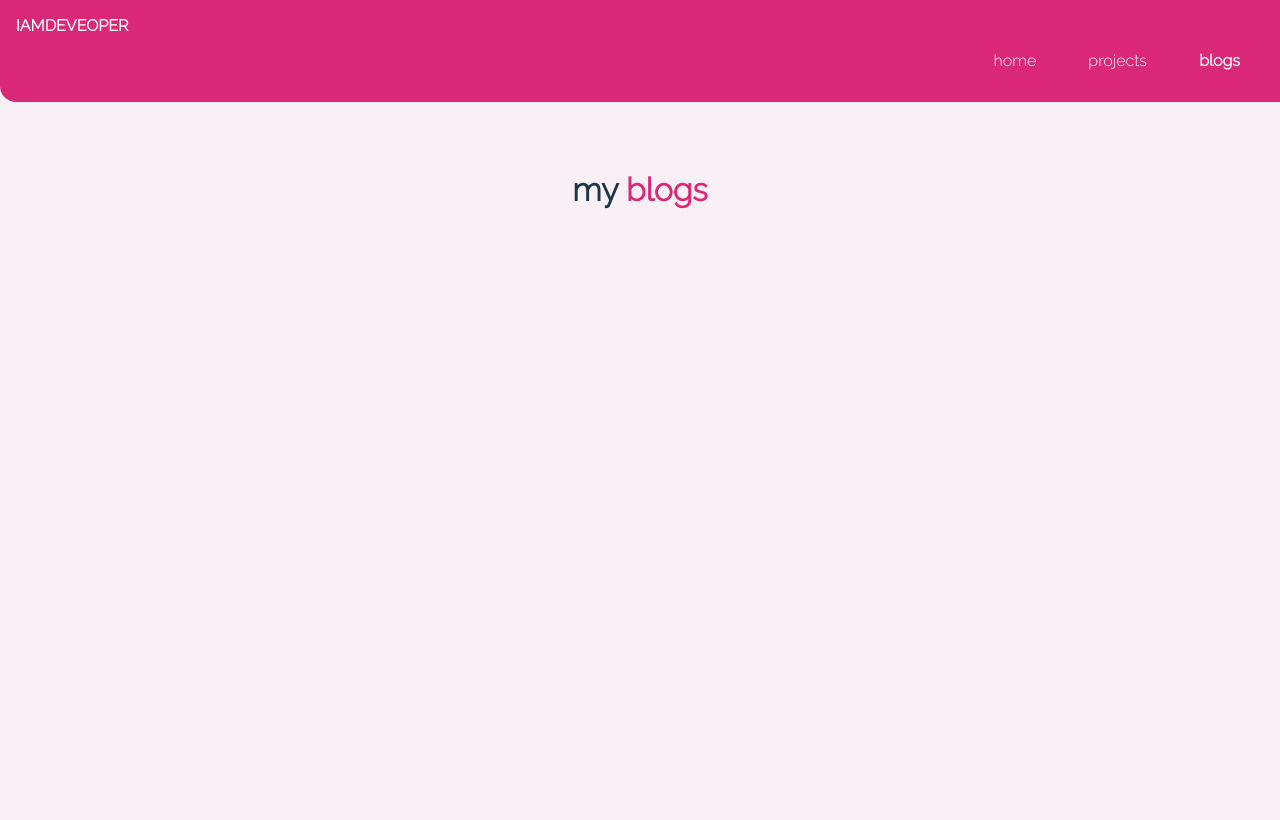
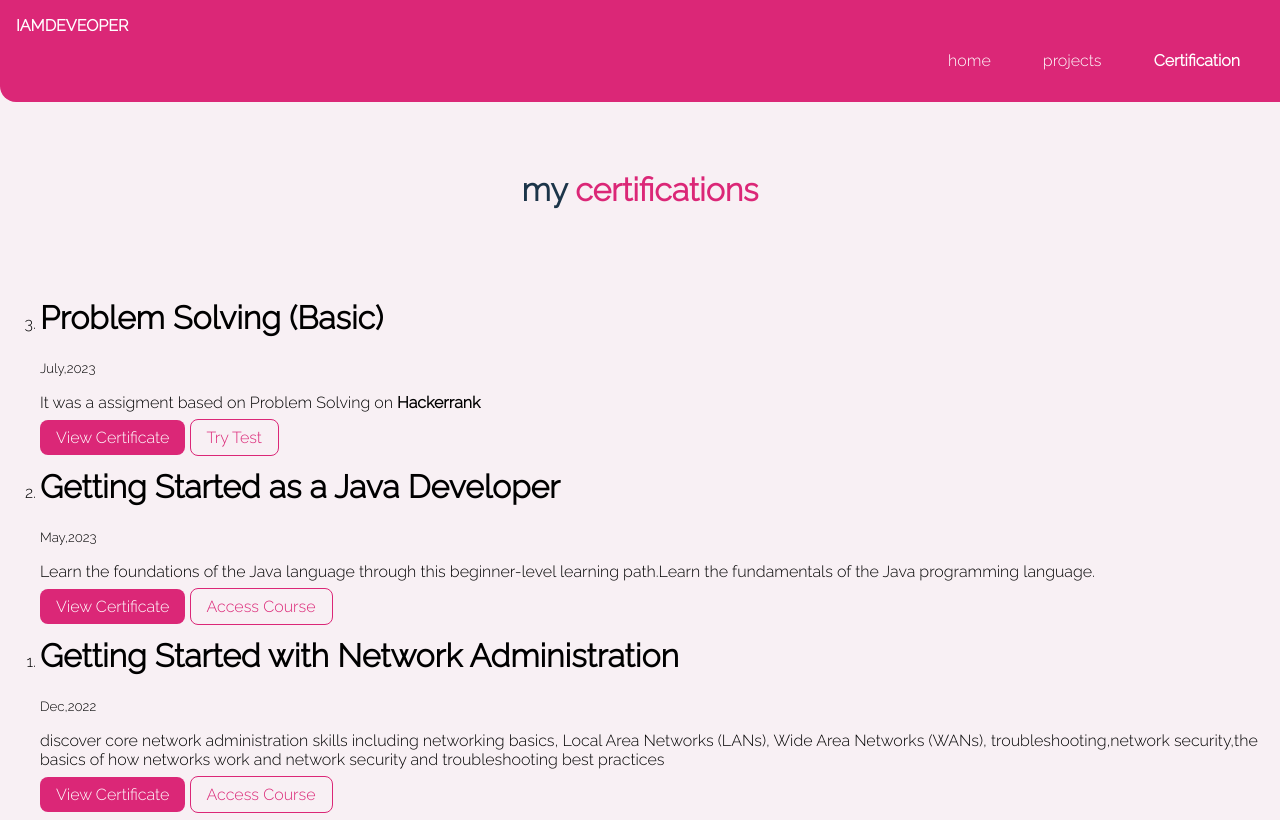
Before and after one commit to aditya11900/1web, a plain HTML site: page ls/blogs.html in a window 1280 px wide. Drawn offline with Linux system fonts and the light colour scheme.

Commit message:
added some certificated and projects

```diff
--- a/ls/blogs.html
+++ b/ls/blogs.html
@@ -4,7 +4,7 @@
     <meta charset="UTF-8">
     <meta http-equiv="X-UA-Compatible" content="IE=edge">
     <meta name="viewport" content="width=device-width, initial-scale=1.0">
-    <title>Blogs</title>
+    <title>Certifications</title>
     <link rel="stylesheet" href="./style.css">
 </head>
 <body>
@@ -18,12 +18,36 @@
             <a class="link" href="./projects.html">projects</a>
         </li>
         <li class="list-item-inline">
-            <a class="link link-active" href="./blogs.html">blogs</a>
+            <a class="link link-active" href="./blogs.html">Certification</a>
         </li>
     </ul>
     </nav>
     <header class="hero">
-        <h1 class="hero-heading"> my <span class="heading-inverted">blogs</span></h1>
+        <h1 class="hero-heading"> my <span class="heading-inverted">certifications</span></h1>
     </header>
+
+    <ol reversed>
+        <li>
+            <h1>Problem Solving (Basic)</h1>
+            <small>July,2023</small>
+            <p>It was a assigment based on Problem Solving on <strong>Hackerrank</strong></p>
+            <a class="link primary-link" href="https://www.hackerrank.com/certificates/41c54474c89d">View Certificate</a>
+            <a class="link secondary-link" href="https://www.hackerrank.com/certificates/iframe/41c54474c89d">Try Test</a>
+        </li>
+        <li>
+            <h1>Getting Started as a Java Developer</h1>
+            <small>May,2023</small>
+            <p>Learn the foundations of the Java language through this beginner-level learning path.Learn the fundamentals of the Java programming language. </p>
+            <a class="link primary-link" href="https://drive.google.com/file/d/1TBWLR_Zar6ME_c71_fYfvhvEKaaT7IZF/view?usp=sharing">View Certificate</a>
+            <a class="link secondary-link" href="https://www.linkedin.com/learning/paths/getting-started-as-a-java-developer">Access Course</a>
+        </li>
+        <li>
+            <h1>Getting Started with Network Administration</h1>
+            <small>Dec,2022</small>
+            <p>discover core network administration skills including networking basics, Local Area Networks (LANs), Wide Area Networks (WANs), troubleshooting,network security,the basics of how networks work and network security and troubleshooting best practices </p>
+            <a class="link primary-link" href="https://drive.google.com/file/d/1bptmbvHjiq1zK_XgkPpRHO3jxaIHf_Ve/view?usp=sharing">View Certificate</a>
+            <a class="link secondary-link" href="https://www.linkedin.com/learning/paths/getting-started-with-network-administration">Access Course</a>
+        </li>
+    </ol>
 </body>
 </html>
```
Also changed, not shown: index.html (+1 -1 lines), ls/projects.html (+1 -1 lines).
